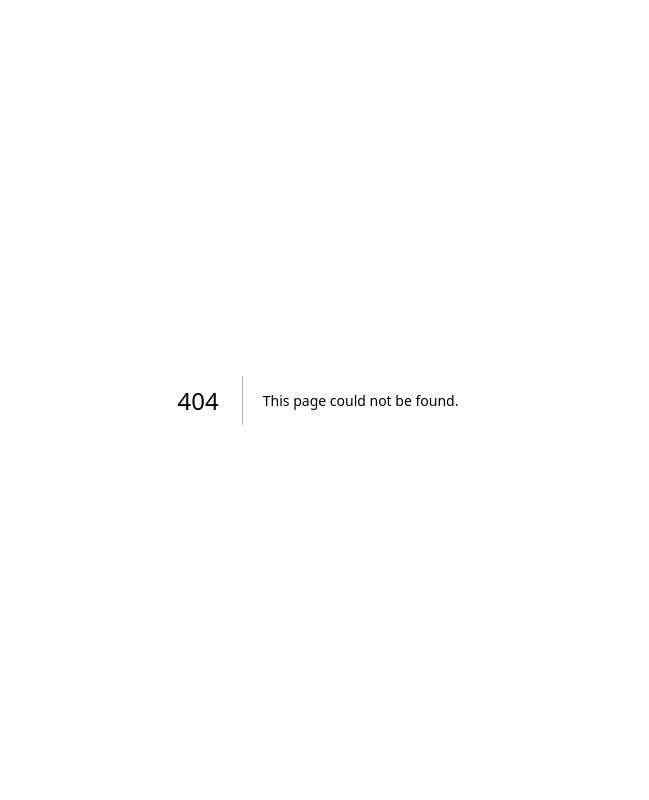
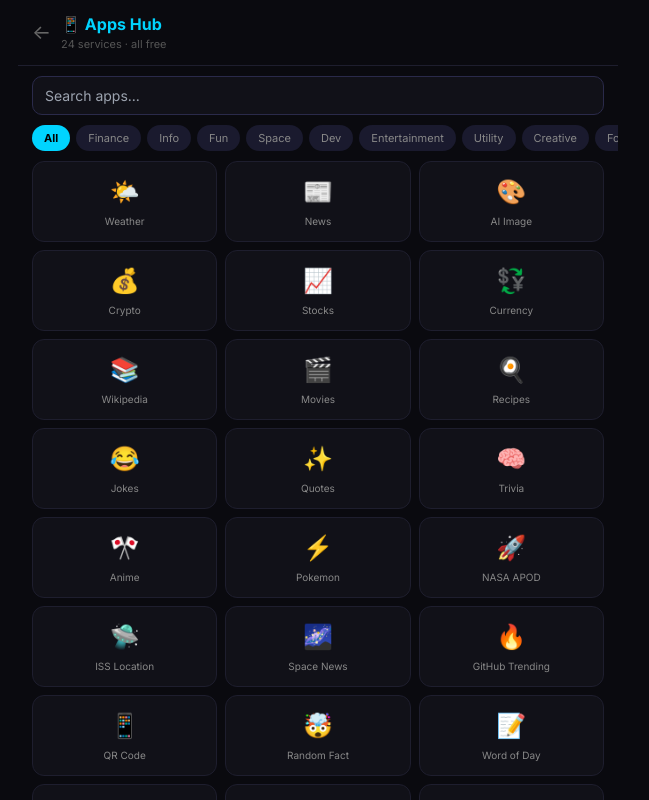
Before and after one commit to prashant998132-cpu/Apple50, a Next.js app: page /apps in a window 1280 px wide. Before the commit this address had no page. Shown: the whole page, without its empty margins (322-971 px from the left). Built offline with nearby package versions, Linux system fonts and the light colour scheme.

Commit message:
feat: JARVIS v20.3 — Resource-Efficient Architecture + 50 tools

```diff
--- /dev/null
+++ b/app/apps/page.tsx
@@ -0,0 +1,135 @@
+'use client';
+import React, { useState } from 'react';
+import { useRouter } from 'next/navigation';
+import { dispatchTool } from '@/lib/tools/connected';
+
+const SERVICES = [
+  { id: 'weather', icon: '🌤️', name: 'Weather', category: 'Utility' },
+  { id: 'news', icon: '📰', name: 'News', category: 'Info' },
+  { id: 'image', icon: '🎨', name: 'AI Image', category: 'Creative' },
+  { id: 'crypto', icon: '💰', name: 'Crypto', category: 'Finance' },
+  { id: 'stock', icon: '📈', name: 'Stocks', category: 'Finance' },
+  { id: 'currency', icon: '💱', name: 'Currency', category: 'Finance' },
+  { id: 'wiki', icon: '📚', name: 'Wikipedia', category: 'Info' },
+  { id: 'movie', icon: '🎬', name: 'Movies', category: 'Entertainment' },
+  { id: 'recipe', icon: '🍳', name: 'Recipes', category: 'Food' },
+  { id: 'joke', icon: '😂', name: 'Jokes', category: 'Fun' },
+  { id: 'quote', icon: '✨', name: 'Quotes', category: 'Motivation' },
+  { id: 'trivia', icon: '🧠', name: 'Trivia', category: 'Fun' },
+  { id: 'anime', icon: '🎌', name: 'Anime', category: 'Entertainment' },
+  { id: 'pokemon', icon: '⚡', name: 'Pokemon', category: 'Fun' },
+  { id: 'nasa', icon: '🚀', name: 'NASA APOD', category: 'Space' },
+  { id: 'iss', icon: '🛸', name: 'ISS Location', category: 'Space' },
+  { id: 'space', icon: '🌌', name: 'Space News', category: 'Space' },
+  { id: 'github', icon: '🔥', name: 'GitHub Trending', category: 'Dev' },
+  { id: 'qr', icon: '📱', name: 'QR Code', category: 'Utility' },
+  { id: 'fact', icon: '🤯', name: 'Random Fact', category: 'Fun' },
+  { id: 'wordofday', icon: '📝', name: 'Word of Day', category: 'Learning' },
+  { id: 'dictionary', icon: '📖', name: 'Dictionary', category: 'Learning' },
+  { id: 'shorturl', icon: '🔗', name: 'URL Shortener', category: 'Utility' },
+  { id: 'cricket', icon: '🏏', name: 'Cricket', category: 'Sports' },
+];
+
+const CATEGORIES = ['All', 'Finance', 'Info', 'Fun', 'Space', 'Dev', 'Entertainment', 'Utility', 'Creative', 'Food', 'Motivation', 'Learning', 'Sports'];
+
+export default function AppsPage() {
+  const router = useRouter();
+  const [cat, setCat] = useState('All');
+  const [query, setQuery] = useState('');
+  const [result, setResult] = useState('');
+  const [activeId, setActiveId] = useState('');
+  const [loading, setLoading] = useState(false);
+  const [inputVal, setInputVal] = useState('');
+  const [card, setCard] = useState<any>(null);
+
+  const filtered = SERVICES.filter(s =>
+    (cat === 'All' || s.category === cat) &&
+    (s.name.toLowerCase().includes(query.toLowerCase()))
+  );
+
+  const runTool = async (id: string) => {
+    setActiveId(id);
+    setLoading(true);
+    setResult('');
+    setCard(null);
+    const args: Record<string, string> = inputVal ? { query: inputVal, prompt: inputVal, text: inputVal, title: inputVal, coin: inputVal, word: inputVal, city: inputVal, dish: inputVal } : {};
+    const res = await dispatchTool(id, args);
+    setResult(res.text || res.error || 'No result');
+    if (res.card) setCard(res.card);
+    setLoading(false);
+  };
+
+  return (
+    <div className="page-container">
+      <div style={{ display: 'flex', alignItems: 'center', gap: 10, padding: '12px 14px', borderBottom: '1px solid #1e1e2e' }}>
+        <button onClick={() => router.push('/')} style={{ background: 'none', border: 'none', color: '#666', fontSize: 20, cursor: 'pointer' }}>←</button>
+        <div style={{ flex: 1 }}>
+          <div style={{ color: '#00d4ff', fontWeight: 700, fontSize: 16 }}>📱 Apps Hub</div>
+          <div style={{ color: '#555', fontSize: 11 }}>{SERVICES.length} services · all free</div>
+        </div>
+      </div>
+
+      <div style={{ padding: '10px 14px' }}>
+        <input
+          value={query}
+          onChange={e => setQuery(e.target.value)}
+          placeholder="Search apps..."
+          style={{ width: '100%', background: '#111118', border: '1px solid #2a2a4a', borderRadius: 10, padding: '8px 12px', color: '#e0e0ff', fontSize: 14, outline: 'none', boxSizing: 'border-box' }}
+        />
+      </div>
+
+      <div style={{ display: 'flex', gap: 6, padding: '0 14px 10px', overflowX: 'auto' }}>
+        {CATEGORIES.map(c => (
+          <button key={c} onClick={() => setCat(c)} style={{ padding: '5px 12px', borderRadius: 20, fontSize: 11, cursor: 'pointer', whiteSpace: 'nowrap', background: cat === c ? '#00d4ff' : '#1a1a2e', color: cat === c ? '#000' : '#888', border: 'none', fontWeight: cat === c ? 700 : 400 }}>
+            {c}
+          </button>
+        ))}
+      </div>
+
+      <div style={{ flex: 1, overflowY: 'auto', padding: '0 14px 14px' }}>
+        <div style={{ display: 'grid', gridTemplateColumns: 'repeat(3, 1fr)', gap: 8 }}>
+          {filtered.map(s => (
+            <button
+              key={s.id}
+              onClick={() => runTool(s.id)}
+              style={{
+                background: activeId === s.id ? 'rgba(0,212,255,0.1)' : '#111118',
+                border: activeId === s.id ? '1px solid #00d4ff' : '1px solid #1e1e2e',
+                borderRadius: 12, padding: '12px 6px', cursor: 'pointer',
+                display: 'flex', flexDirection: 'column', alignItems: 'center', gap: 4,
+              }}
+            >
+              <span style={{ fontSize: 24 }}>{s.icon}</span>
+              <span style={{ color: activeId === s.id ? '#00d4ff' : '#888', fontSize: 10, textAlign: 'center' }}>{s.name}</span>
+            </button>
+          ))}
+        </div>
+
+        {activeId && (
+          <div style={{ marginTop: 14 }}>
+            <input
+              value={inputVal}
+              onChange={e => setInputVal(e.target.value)}
+              placeholder="Query (optional)..."
+              onKeyDown={e => e.key === 'Enter' && runTool(activeId)}
+              style={{ width: '100%', background: '#111118', border: '1px solid #2a2a4a', borderRadius: 10, padding: '8px 12px', color: '#e0e0ff', fontSize: 14, outline: 'none', boxSizing: 'border-box', marginBottom: 8 }}
+            />
+            <button onClick={() => runTool(activeId)} style={{ width: '100%', background: '#00d4ff', border: 'none', borderRadius: 10, color: '#000', padding: 10, cursor: 'pointer', fontWeight: 700 }}>
+              {loading ? 'Loading...' : 'Run'}
+            </button>
+          </div>
+        )}
+
+        {card?.imageUrl && (
+          <img src={card.imageUrl} alt={card.title} style={{ width: '100%', borderRadius: 12, marginTop: 10, maxHeight: 300, objectFit: 'cover' }} onError={e => (e.currentTarget.style.display = 'none')} />
+        )}
+
+        {result && (
+          <div style={{ marginTop: 10, background: 'rgba(0,212,255,0.05)', border: '1px solid rgba(0,212,255,0.15)', borderRadius: 12, padding: 14, color: '#c8e8ff', fontSize: 13, lineHeight: 1.7, whiteSpace: 'pre-wrap' }}>
+            {result}
+          </div>
+        )}
+      </div>
+    </div>
+  );
+}
```
